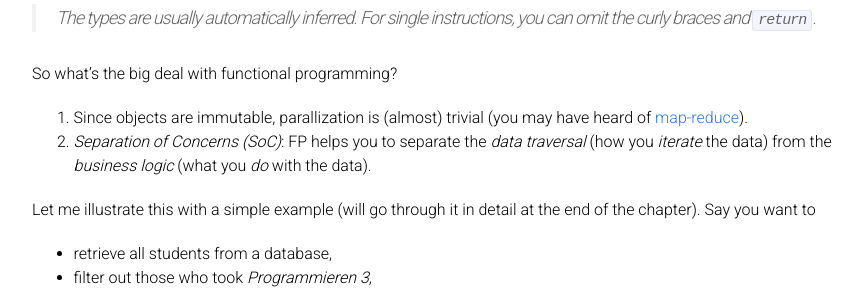
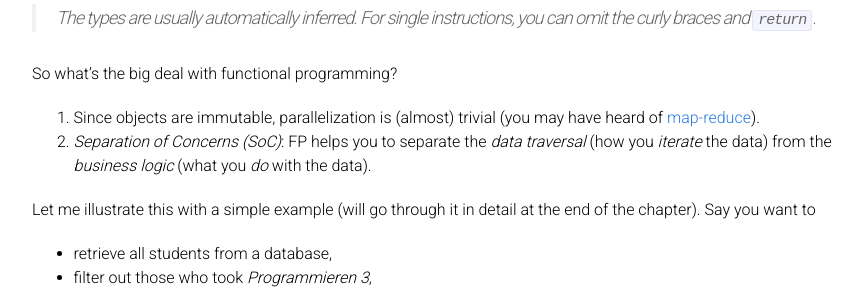
Before and after one commit to ohm-softa/ohm-softa.github.io, a Jekyll site: the page built from 12ln-fp1.md, in a window 1280 px wide and 900 px high, scrolled down 1729 px. Shown: the part 152-444 px from the top of the window, without its empty margins (208-1071 px from the left). Built offline with Jekyll 4.4.1, drawn with Linux system fonts in a browser that asks for light colours; our own code applies the rules of GitHub Pages for plain Markdown files.

Commit message:
two typos and a suggestion for an addition (#2)
* typo

* typo

* suggestion

* typo

* typo

* Revert "suggestion"

This reverts commit 95187b3b0f696d5255ce6a65bd8930de6f01db8d.

```diff
--- a/12ln-fp1.md
+++ b/12ln-fp1.md
@@ -83,7 +83,7 @@ Function<Integer, Integer> square3 = i -> i * i;
 
 So what's the big deal with functional programming?
 
-1. Since objects are immutable, parallization is (almost) trivial (you may have heard of [map-reduce](https://de.wikipedia.org/wiki/MapReduce)).
+1. Since objects are immutable, parallelization is (almost) trivial (you may have heard of [map-reduce](https://de.wikipedia.org/wiki/MapReduce)).
 2. _Separation of Concerns (SoC)_: FP helps you to separate the _data traversal_ (how you _iterate_ the data) from the _business logic_ (what you _do_ with the data).
 
 Let me illustrate this with a simple example (will go through it in detail at the end of the chapter).
```
Also changed, not shown: 02ln-classes-interfaces.md (+1 -1 lines), 06ln-reflection-annotations.md (+2 -2 lines).
